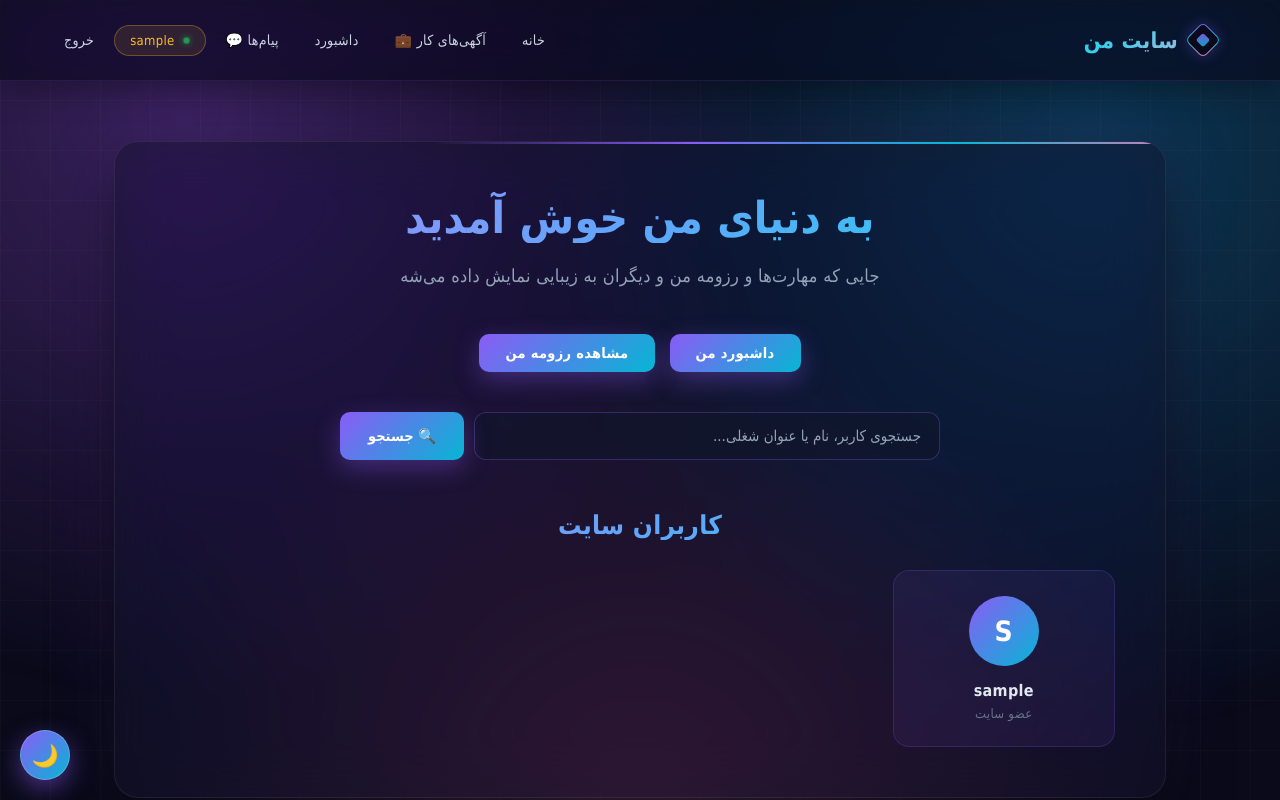
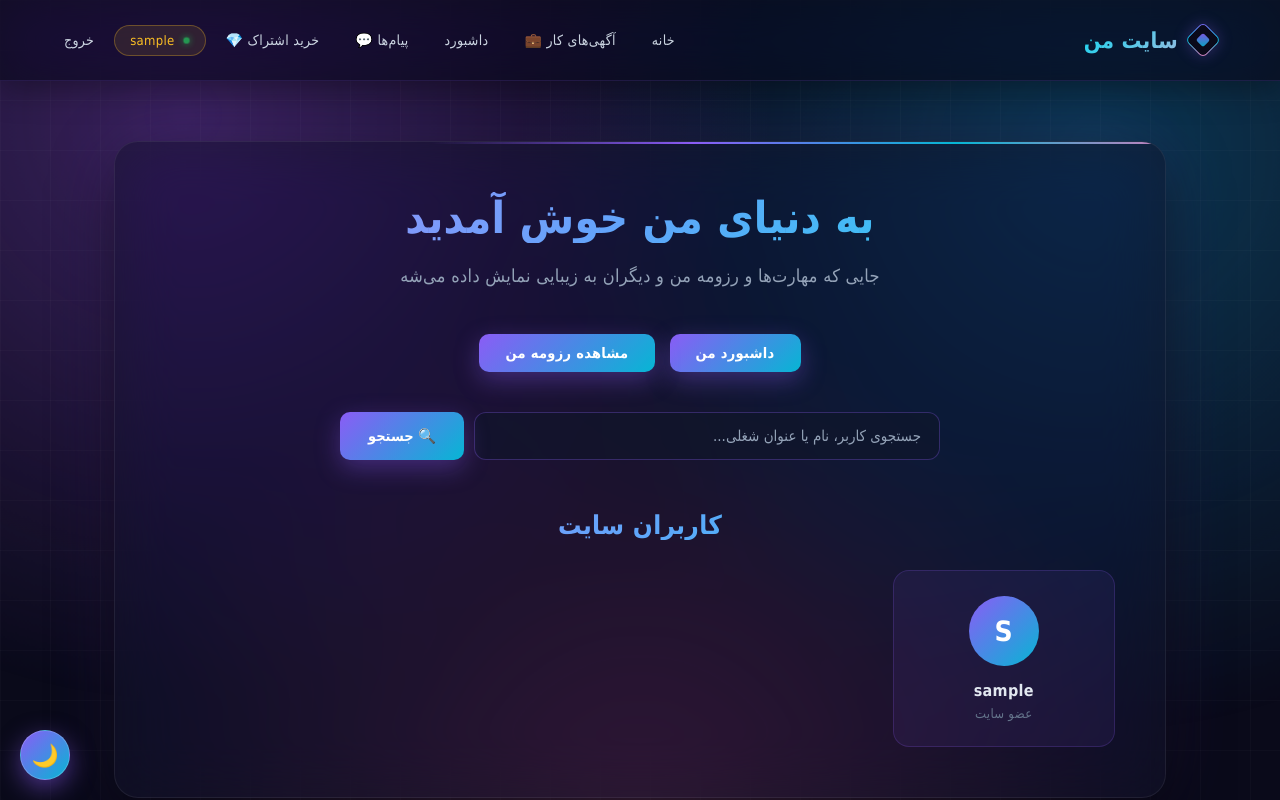
Before and after one commit to safaie983-pixel/Resume_Site_Students, a Django app: page / in a window 1280 px wide. Run offline with Django 5.2, Linux system fonts and the light colour scheme; the visitor is signed in with stand-in values (Sample User, id 1); data comes from the database, SQL or seed files in the repository; some web fonts are replaced.

Commit message:
Force overwrite base.html

```diff
--- a/templates/base.html
+++ b/templates/base.html
@@ -268,6 +268,7 @@
             {% if user.is_authenticated %}
                 <a href="{% url 'dashboard' %}">داشبورد</a>
                 <a href="{% url 'inbox' %}">پیام‌ها 💬</a>
+                <a href="{% url 'subscription_page' %}">خرید اشتراک 💎</a>
                 <span class="user-badge"><span class="dot"></span> {{ user.username }}</span>
                 <a href="{% url 'logout' %}">خروج</a>
             {% else %}
```
